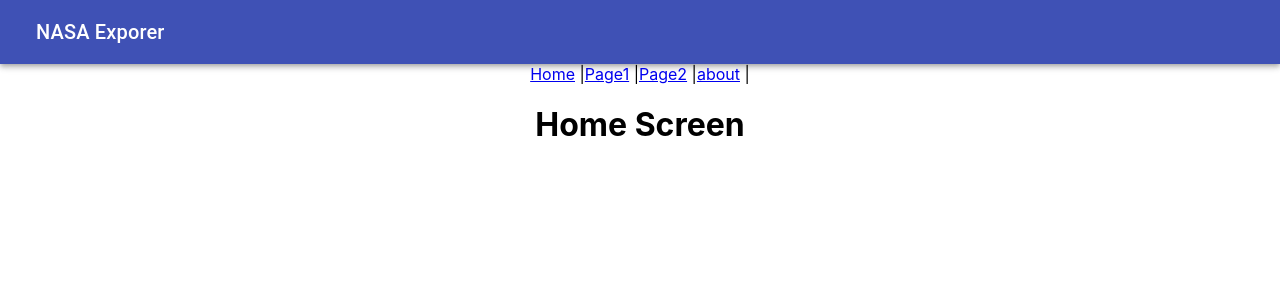
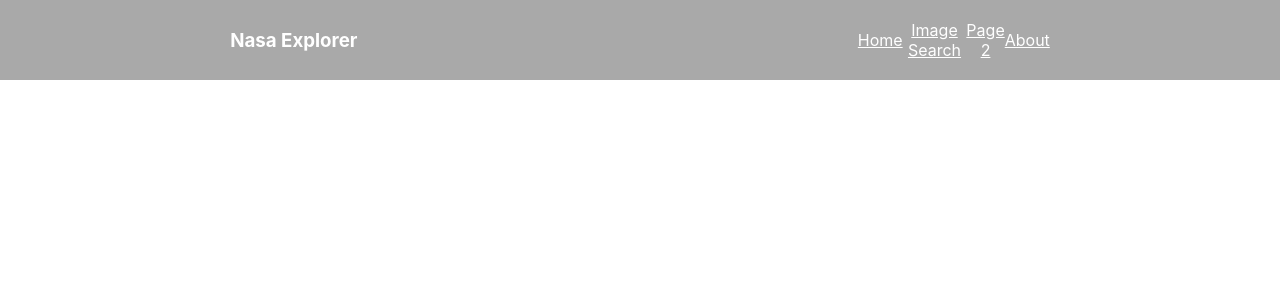
Before and after one commit to edboorn/nasa-explorer, a React (Create React App) app: page / in a window 1280 px wide. Shown: the top 300 px of the page. Built offline with nearby package versions, Linux system fonts and the light colour scheme; no server answers.

Commit message:
Date query params

```diff
--- a/src/App.css
+++ b/src/App.css
@@ -2,37 +2,67 @@
   text-align: center;
 }
 
-.App-logo {
-  height: 40vmin;
-  pointer-events: none;
+.mainPage {
+  margin-left: 5%;
+}
+nav {
+  display: flex;
+  justify-content: space-around;
+  align-items: center;
+  min-height: 10vh;
+  background : darkgrey;
+  color: white;
+  margin-bottom: 20px;
 }
 
-@media (prefers-reduced-motion: no-preference) {
-  .App-logo {
-    animation: App-logo-spin infinite 20s linear;
-  }
+.navLinks {
+  width: 15%;
+  display : flex;
+  justify-content: space-around;
+  align-items: center;
+  list-style: none;
 }
 
-.App-header {
-  background-color: #282c34;
-  min-height: 100vh;
+
+
+.images {
+    display: flex;
+    justify-content: space-around;
+    flex-wrap : wrap;
+    min-width: 30%;
+}
+
+.search-form {
+  min-height: 10vh;
+  display: flex;
+  justify-content: center;
+  align-items:center;
+}
+
+.search-bar{
+  width:50%;
+  padding :10px;
+}
+
+.date-search{
+  padding :10px;
+}
+
+.search-button {
+  background : grey;
+  border: none;
+  padding: 10px 20px;
+  color : white;
+}
+
+.imageRender{
+  border-radius: 10px;
+  box-shadow: 0px 5px 20px grey;
+  margin: 20px;
   display: flex;
   flex-direction: column;
+  justify-content: space-around;
+  background:white;
   align-items: center;
-  justify-content: center;
-  font-size: calc(10px + 2vmin);
-  color: white;
+  min-width: 40% ;
 }
-
-.App-link {
-  color: #61dafb;
-}
-
-@keyframes App-logo-spin {
-  from {
-    transform: rotate(0deg);
-  }
-  to {
-    transform: rotate(360deg);
-  }
-}
--- a/src/App.js
+++ b/src/App.js
@@ -1,33 +1,16 @@
-import React, {Component} from 'react';
-import { BrowserRouter as Router, Route } from "react-router-dom";
+import React from 'react';
+import Nav from './components/layout/nav'
 import './App.css';
-import Navigation from './components/layout/Pagelayout';
-import About from './components/pages/about';
-import Page1 from './components/pages/page1';
-import Page2 from './components/pages/page2';
-
-class App extends Component {
 
 
-  render() {
+function App() {
+
+
   return (
-    <Router>
-      <div className="App">
-        <Navigation />
-        <Route exact path="/" render={props => (
-          <React.Fragment>
-            <h1>Home Screen</h1>
-          </React.Fragment>
-        )} />
-
-        {/* THis can definitely be improved */}
-        <Route path="/about" component={About} />
-        <Route path="/page1" component={Page1} />
-        <Route path="/page2" component={Page2} />
+    <div className="App">
+     <Nav/>
       </div>
-    </Router>
   );
-  }
 }
 
 export default App;
--- /dev/null
+++ b/src/components/component-library/image-render.js
@@ -0,0 +1,13 @@
+import React from 'react'
+
+const image = ({image, explanation, copyright, date}) => {
+    return (
+        <div className="image">
+            <img src={image} alt={explanation} />
+            <p>{copyright}</p>
+            <p>{date}</p>
+        </div>
+    )
+}
+
+export default image;
--- /dev/null
+++ b/src/components/component-library/imageSearchRender.js
@@ -0,0 +1,18 @@
+import React from "react";
+
+const Image = ({ image, title, date_created, keywords }) => {
+  return (
+    <div className="imageRender">
+      <img src={image} alt={title} />
+      <h4>{title}</h4>
+      <p>{date_created}</p>
+
+      <h5>Keywords</h5>
+      {keywords.map((keyword ,index) => (
+        <p key={index}>{keyword} </p>
+      ))}
+    </div>
+  );
+};
+
+export default Image;
--- a/src/components/layout/Pagelayout.js
+++ /dev/null
@@ -1,26 +0,0 @@
-import React from "react";
-import { Link } from "react-router-dom";
-import AppBar from "@material-ui/core/AppBar";
-import Toolbar from "@material-ui/core/Toolbar";
-import Typography from "@material-ui/core/Typography";
-import IconButton from "@material-ui/core/IconButton";
-
-export default function header() {
-  return (
-      <div>
-    <AppBar position="static">
-    <Toolbar>
-      <IconButton edge="start" color="inherit" aria-label="menu"></IconButton>
-      <Typography variant="h6">NASA Exporer</Typography>
-    </Toolbar>
-  </AppBar>
-    {/* Use marterial Nav in the future */}
-    <React.Fragment>
-      <Link to="/">Home</Link> |
-      <Link to="/page1">Page1</Link> |
-      <Link to="/page2">Page2</Link> |
-      <Link to="/about">about</Link> |
-    </React.Fragment>
-    </div>
-  );
-}
--- /dev/null
+++ b/src/components/layout/nav.js
@@ -0,0 +1,45 @@
+import React from "react";
+import { BrowserRouter as Router, Switch, Route, Link } from "react-router-dom";
+//Pages
+
+import Home from "../pages/home";
+import About from "../pages/about";
+import ImageSearch from "../pages/imageSearch";
+import Page2 from "../pages/page2";
+
+export default function Nav() {
+  const navStyle = {
+    color: "white",
+  };
+
+  return (
+    <Router>
+      <div>
+      <nav>
+          <h3>Nasa Explorer</h3>
+          <ul className="navLinks">
+            <Link style={navStyle} to="/">
+              <li>Home</li>
+            </Link>
+            <Link style={navStyle} to="/imageSearch">
+              <li>Image Search</li>
+            </Link>
+            <Link style={navStyle} to="/page2">
+              <li>Page 2</li>
+            </Link>
+            <Link style={navStyle} to="/about">
+              <li>About</li>
+            </Link>
+          </ul>
+        </nav>
+        <Switch>
+          <Route path="/" exact component={Home} />
+          <Route path="/imageSearch" exact component={ImageSearch} />
+          <Route path="/page2" exact component={Page2} />
+          <Route path="/about" exact component={About} />
+        </Switch>
+
+      </div>
+    </Router>
+  );
+}
--- /dev/null
+++ b/src/components/pages/home.js
@@ -0,0 +1,27 @@
+import React, {useEffect, useState} from 'react'
+import ImageRender from '../component-library/image-render';
+
+export default function Home() {
+    const [image, setImage] = useState('');
+
+    useEffect(() => {
+      fetchLaunchImage();
+    }, [])
+
+    const fetchLaunchImage = async () => {
+      const response = await fetch(`https://api.nasa.gov/planetary/apod?api_key=${process.env.REACT_APP_API_KEY}`);
+      const data = await response.json()
+      setImage(data);
+    }
+
+
+    return (
+        <div className="mainImage">
+        <ImageRender
+        image={image.url}
+        explanation={image.explanation}
+        copyright={image.copyright}
+        date={image.date}/>
+    </div>
+    );
+}
--- /dev/null
+++ b/src/components/pages/imageSearch.js
@@ -0,0 +1,94 @@
+/* eslint-disable react-hooks/exhaustive-deps */
+import React, { useEffect, useState } from "react";
+import ImageRenderer from "../component-library/imageSearchRender";
+
+export default function ImageSearch() {
+  // Set State
+  const [images, setImages] = useState([]);
+
+  //Input States
+  const [search, setSearch] = useState("Hubble");
+  const [startYear, setStartYear] = useState("1950");
+  const [endYear, setEndYear] = useState("2020");
+
+  //Query States
+  const [textQuery, setTextQuery] = useState("Hubble");
+  const [startDateQuery, setStartDateQuery] = useState("1950");
+  const [endDateQuery, setEndDateQuery] = useState("2020");
+
+  useEffect(() => {
+    getImages();
+  }, [textQuery]);
+
+  const getImages = async () => {
+    const response = await fetch(
+      `https://images-api.nasa.gov/search?q=${textQuery}&year_start=${startDateQuery}&year_end=${endDateQuery}&media_type=image`
+    );
+    const data = await response.json();
+    setImages(data.collection.items);
+    //console.log(data.collection.items);
+  };
+
+  const updateSearch = (e) => {
+    setSearch(e.target.value);
+  };
+
+  const updateStartDate = (e) => {
+    setStartYear(e.target.value);
+  };
+
+  const updateEndDate = (e) => {
+    setEndYear(e.target.value);
+  };
+
+
+  const getSearch = (e) => {
+    e.preventDefault();
+    setTextQuery(search);
+    setStartDateQuery(startYear);
+    setEndDateQuery(endYear);
+  };
+
+  return (
+    <div className="mainPage">
+      <div className="titleText">
+        <h2>Nasa Image Search</h2>
+        <p>Search The Nasa Image Database</p>
+      </div>
+      <form className="search-form" onSubmit={getSearch}>
+        <input
+          className="search-bar"
+          type="text"
+          value={search}
+          onChange={updateSearch}
+        />
+        <input
+          className="date-search"
+          type="text"
+          value={startYear}
+          onChange={updateStartDate}
+        />
+        <input
+          className="date-search"
+          type="text"
+          value={endYear}
+          onChange={updateEndDate}
+        />
+        <button className="search-button" type="submit">
+          Search
+        </button>
+      </form>
+      <div className="images">
+        {images.map((image) => (
+          <ImageRenderer
+            key={image.data[0].nasa_id}
+            title={image.data[0].title}
+            date_created={image.data[0].date_created}
+            image={image.links[0].href}
+            keywords={image.data[0].keywords}
+          />
+        ))}
+      </div>
+    </div>
+  );
+}
--- a/src/components/pages/page1.js
+++ /dev/null
@@ -1,10 +0,0 @@
-import React from 'react'
-
-export default function About() {
-    return (
-        <React.Fragment>
-            <h1>Page 1</h1>
-            <p>Hello From Page 1</p>
-        </React.Fragment>
-    )
-}
```
